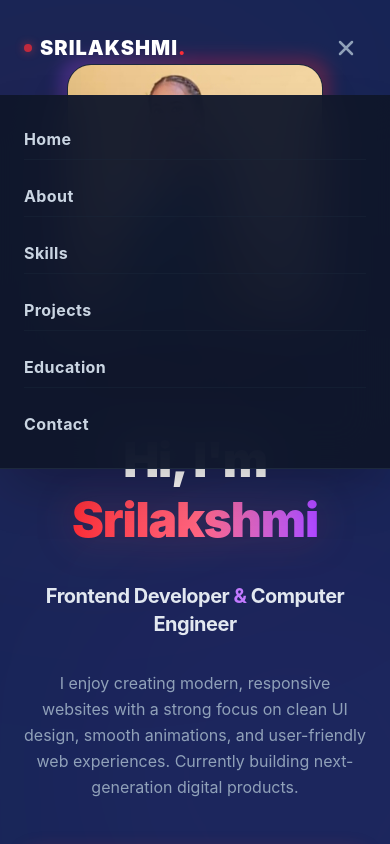
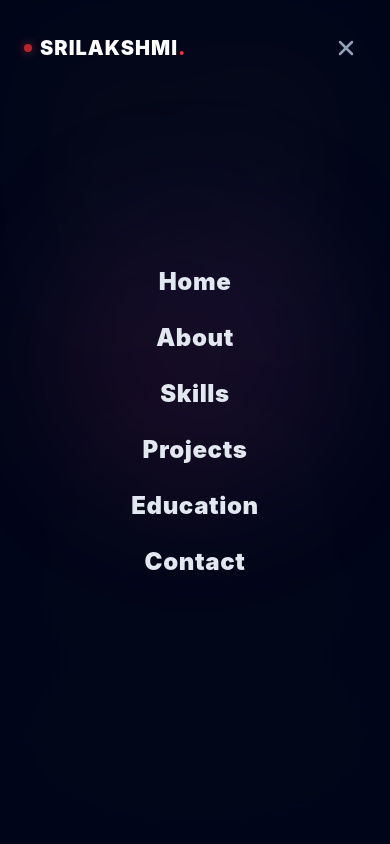
Before and after one commit to Sreekutty08/Portfolio, a React app: page / in a window 390 px wide. Both pictures are taken after a click on the button "Toggle navigation menu". Shown: the top 844 px of the page. Built offline with nearby package versions, Linux system fonts and the light colour scheme; the HTML template or start-up script is replaced by a standard one.

Commit message:
update ui

```diff
--- a/src/components/Navbar.jsx
+++ b/src/components/Navbar.jsx
@@ -18,6 +18,18 @@ const Navbar = () => {
     return () => window.removeEventListener("scroll", handleScroll);
   }, []);
 
+  // ================= LOCK SCROLL WHEN MOBILE MENU IS OPEN =================
+  useEffect(() => {
+    if (isMenuOpen) {
+      document.body.style.overflow = "hidden";
+    } else {
+      document.body.style.overflow = "unset";
+    }
+    return () => {
+      document.body.style.overflow = "unset";
+    };
+  }, [isMenuOpen]);
+
   // ================= NAVIGATION LINKS =================
   const navLinks = [
     { name: "Home", href: "#home" },
@@ -36,10 +48,10 @@ const Navbar = () => {
           : "bg-transparent border-transparent h-24"
       } flex items-center`}
     >
-      <div className="max-w-6xl w-full mx-auto px-6 flex items-center justify-between">
+      <div className="max-w-6xl w-full mx-auto px-6 flex items-center justify-between relative z-50">
 
         {/* Brand Identity Logo */}
-        <a href="#home" className="flex items-center gap-2 group cursor-pointer relative z-50">
+        <a href="#home" className="flex items-center gap-2 group cursor-pointer">
           <span className="h-2 w-2 rounded-full bg-red-500 animate-pulse shadow-[0_0_10px_rgba(239,68,68,0.7)]" />
           <span className="text-xl md:text-2xl font-black text-white tracking-wider group-hover:opacity-90 transition-opacity">
             SRILAKSHMI<span className="text-red-500">.</span>
@@ -64,7 +76,7 @@ const Navbar = () => {
         {/* Mobile Toggle Burger / Close Trigger Button */}
         <button
           onClick={() => setIsMenuOpen(!isMenuOpen)}
-          className="flex md:hidden p-2 text-slate-400 hover:text-white transition-colors focus:outline-none relative z-50"
+          className="flex md:hidden p-2 text-slate-400 hover:text-white transition-colors focus:outline-none"
           aria-label="Toggle navigation menu"
         >
           {isMenuOpen ? (
@@ -79,20 +91,26 @@ const Navbar = () => {
         </button>
       </div>
 
-      {/* FIXED: Swapped conditional rendering for robust CSS transition handling to prevent visual freeze */}
+      {/* UPDATED: Full-Screen Immersive Mobile Overlay Menu Drawer */}
       <div
-        className={`absolute top-full left-0 w-full bg-slate-900/95 backdrop-blur-xl border-b border-slate-800 py-6 px-6 flex flex-col space-y-4 shadow-2xl md:hidden transition-all duration-300 ease-in-out ${
+        className={`fixed inset-0 w-screen h-screen bg-slate-950/98 backdrop-blur-2xl flex flex-col items-center justify-center space-y-6 px-6 md:hidden transition-all duration-500 ease-in-out ${
           isMenuOpen
-            ? "opacity-100 translate-y-0 pointer-events-auto"
-            : "opacity-0 -translate-y-4 pointer-events-none"
+            ? "opacity-100 translate-x-0 pointer-events-auto"
+            : "opacity-0 translate-x-full pointer-events-none"
         }`}
       >
-        {navLinks.map((link) => (
+        {/* Decorative Background Glow for Mobile Menu */}
+        <div className="absolute top-1/4 left-1/2 -translate-x-1/2 w-72 h-72 bg-gradient-to-tr from-red-500/10 to-purple-500/10 rounded-full blur-3xl pointer-events-none" />
+
+        {navLinks.map((link, index) => (
           <a
             key={link.name}
             href={link.href}
             onClick={() => setIsMenuOpen(false)}
-            className="text-base font-bold tracking-wide text-slate-300 hover:text-red-400 active:text-red-500 transition-colors duration-200 py-2 border-b border-slate-800/40 last:border-none"
+            style={{ transitionDelay: isMenuOpen ? `${index * 50}ms` : '0ms' }}
+            className={`text-2xl font-black tracking-wide text-slate-200 hover:text-red-400 active:text-red-500 transition-all duration-300 transform ${
+              isMenuOpen ? "translate-y-0 opacity-100" : "translate-y-4 opacity-0"
+            }`}
           >
             {link.name}
           </a>
```
